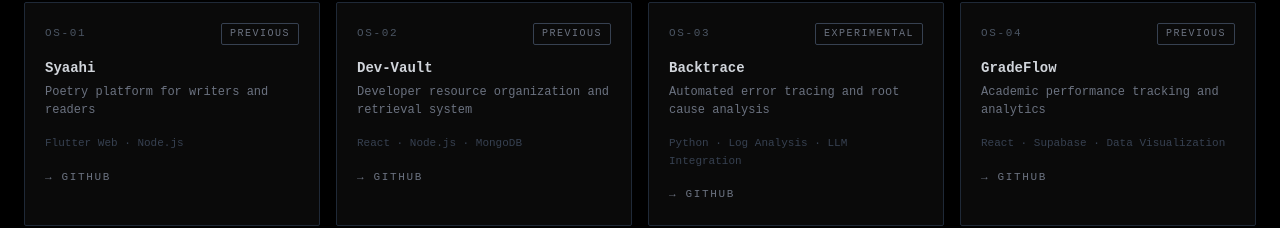
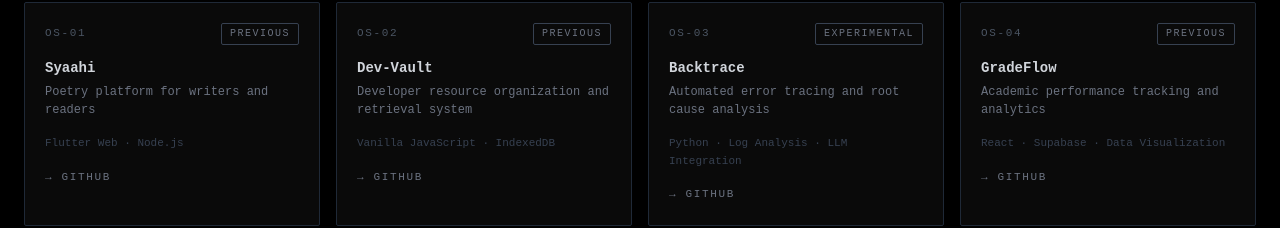
Before and after one commit to raghavendrashivam474/evolution-portfolio, a React (Vite) app: page / in a window 1280 px wide. Shown: the part 1669-1897 px from the top of the page. Built offline with nearby package versions, Linux system fonts and the light colour scheme.

Commit message:
fix: correct Dev-Vault technology metadata

```diff
--- a/src/data/projects.js
+++ b/src/data/projects.js
@@ -132,7 +132,7 @@
     title: "Dev-Vault",
     tagline: "Developer resource organization and retrieval system",
     status: "PREVIOUS",
-    tech: "React · Node.js · MongoDB",
+    tech: "Vanilla JavaScript · IndexedDB",
     github: "https://github.com/raghavendrashivam474/dev-vault",
     apk: ""
   },
```
